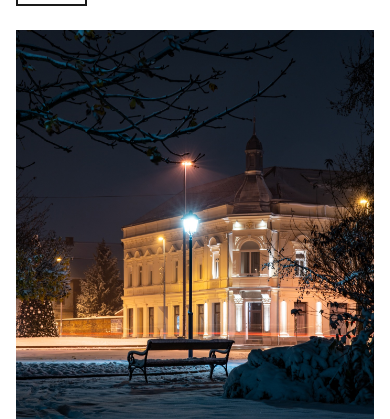
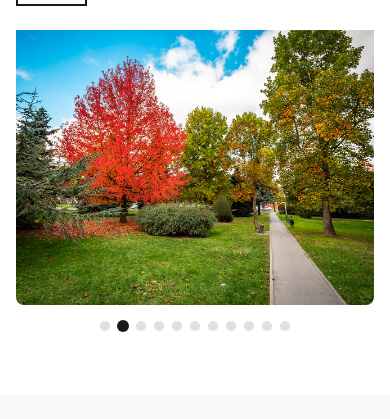
Before and after one commit to orb1986/Stype-portfolio-page, a plain HTML site: page index.html in a window 390 px wide. Shown: the part 75-494 px from the top of the page. Drawn offline with Linux system fonts and the light colour scheme.

Commit message:
Add mobile gallery slideshow for better UX
- Add mobile slideshow that displays all gallery images as slides on mobile view
- Desktop view shows masonry grid, mobile shows image carousel
- Slideshow has auto-rotation every 4 seconds with navigation dots
- Pause slideshow on hover, resume on mouse leave
- Clickable dots for manual navigation between slides
- Uses object-fit: cover to properly display images at 300px height
- Mobile slideshow hidden on desktop, masonry grid hidden on mobile

Mobile improvements:
- Gallery images now displayed as carousel instead of long vertical list
- Much better UX for browsing multiple images on small screens
- Same slideshow functionality as About section (auto-rotate, dots, pause on hover)
- Responsive height adjustment for mobile devices

```diff
--- a/css/styles.css
+++ b/css/styles.css
@@ -255,6 +255,66 @@ button {
 .gallery-main {
     padding-top: 100px;
     padding-bottom: 2rem;
+}
+
+/* =============================================
+   Mobile Gallery Slideshow
+   ============================================= */
+.mobile-gallery-slideshow {
+    display: none;
+    width: 100%;
+    padding: 0 1rem;
+    margin-bottom: 2rem;
+}
+
+.mobile-gallery-slideshow .slideshow-container {
+    position: relative;
+    width: 100%;
+    overflow: hidden;
+    border-radius: 8px;
+}
+
+.mobile-gallery-slideshow .slideshow-track {
+    display: flex;
+    transition: transform 0.5s ease-in-out;
+}
+
+.mobile-gallery-slideshow .slide {
+    min-width: 100%;
+    position: relative;
+}
+
+.mobile-gallery-slideshow .slide img {
+    width: 100%;
+    height: 300px;
+    object-fit: cover;
+    display: block;
+}
+
+.mobile-gallery-slideshow .slideshow-dots {
+    display: flex;
+    justify-content: center;
+    gap: 0.5rem;
+    margin-top: 1rem;
+}
+
+.mobile-gallery-slideshow .slideshow-dot {
+    width: 10px;
+    height: 10px;
+    border-radius: 50%;
+    background-color: var(--color-border);
+    border: none;
+    cursor: pointer;
+    transition: background-color var(--transition-fast), transform var(--transition-fast);
+}
+
+.mobile-gallery-slideshow .slideshow-dot:hover {
+    background-color: var(--color-text-muted);
+}
+
+.mobile-gallery-slideshow .slideshow-dot.active {
+    background-color: var(--color-text);
+    transform: scale(1.2);
 }
 
 .masonry-grid {
@@ -852,6 +912,14 @@ button {
         padding-top: 80px;
     }
 
+    .mobile-gallery-slideshow {
+        display: block;
+    }
+
+    .masonry-grid {
+        display: none;
+    }
+
     .masonry-column {
         flex: 0 0 100%;
     }
--- a/index.html
+++ b/index.html
@@ -80,6 +80,17 @@
 
     <!-- Main Gallery - Images loaded dynamically from images.json -->
     <main class="gallery-main">
+        <!-- Mobile Slideshow - visible only on mobile -->
+        <div class="mobile-gallery-slideshow" id="mobileGallerySlideshow">
+            <div class="slideshow-container">
+                <div class="slideshow-track" id="gallerySlideshow">
+                    <!-- Slides populated by JavaScript -->
+                </div>
+            </div>
+            <div class="slideshow-dots" id="gallerySlideshowDots"></div>
+        </div>
+
+        <!-- Desktop Grid - visible only on desktop -->
         <div class="masonry-grid" id="galleryGrid">
             <!-- Gallery items will be loaded dynamically from images.json -->
             <p class="loading-message">Loading gallery...</p>
--- a/js/main.js
+++ b/js/main.js
@@ -203,6 +203,9 @@ function renderGallery(images, filter = 'all') {
         filteredImages = filteredImages.filter(img => img.category === filter);
     }
 
+    // Update mobile gallery slideshow
+    updateMobileGallerySlideshow(filteredImages);
+
     // Distribute images into 4 columns for masonry effect
     const columns = [[], [], [], []];
     filteredImages.forEach((img, index) => {
@@ -242,6 +245,86 @@ function getAspectRatio(aspect) {
         'wide': '56%'
     };
     return ratios[aspect] || '75%';
+}
+
+function updateMobileGallerySlideshow(images) {
+    const slideshow = document.getElementById('gallerySlideshow');
+    const dotsContainer = document.getElementById('gallerySlideshowDots');
+
+    if (!slideshow || !dotsContainer) return;
+
+    // Clear existing slides and dots
+    slideshow.innerHTML = '';
+    dotsContainer.innerHTML = '';
+
+    // Create slides
+    images.forEach(img => {
+        const slide = document.createElement('div');
+        slide.className = 'slide';
+        const title = currentLang === 'hr' && img.title_hr ? img.title_hr : img.title;
+        slide.innerHTML = `<img src="${img.src}" alt="${title}" loading="lazy">`;
+        slideshow.appendChild(slide);
+    });
+
+    // Initialize slideshow if we have slides
+    if (images.length > 0) {
+        initMobileGallerySlideshow();
+    }
+}
+
+function initMobileGallerySlideshow() {
+    const track = document.getElementById('gallerySlideshow');
+    const dotsContainer = document.getElementById('gallerySlideshowDots');
+
+    if (!track || !dotsContainer) return;
+
+    const slides = track.querySelectorAll('.slide');
+    if (slides.length === 0) return;
+
+    let currentSlide = 0;
+    let autoplayInterval;
+
+    // Create dots
+    slides.forEach((_, index) => {
+        const dot = document.createElement('button');
+        dot.className = 'slideshow-dot' + (index === 0 ? ' active' : '');
+        dot.setAttribute('aria-label', `Go to slide ${index + 1}`);
+        dot.addEventListener('click', () => goToSlide(index));
+        dotsContainer.appendChild(dot);
+    });
+
+    const dots = dotsContainer.querySelectorAll('.slideshow-dot');
+
+    function goToSlide(index) {
+        currentSlide = index;
+        track.style.transform = `translateX(-${index * 100}%)`;
+
+        // Update dots
+        dots.forEach((dot, i) => {
+            dot.classList.toggle('active', i === index);
+        });
+    }
+
+    function nextSlide() {
+        const next = (currentSlide + 1) % slides.length;
+        goToSlide(next);
+    }
+
+    // Auto-play every 4 seconds
+    function startAutoplay() {
+        autoplayInterval = setInterval(nextSlide, 4000);
+    }
+
+    function stopAutoplay() {
+        clearInterval(autoplayInterval);
+    }
+
+    // Pause on hover
+    track.addEventListener('mouseenter', stopAutoplay);
+    track.addEventListener('mouseleave', startAutoplay);
+
+    // Start autoplay
+    startAutoplay();
 }
 
 // =============================================
```
